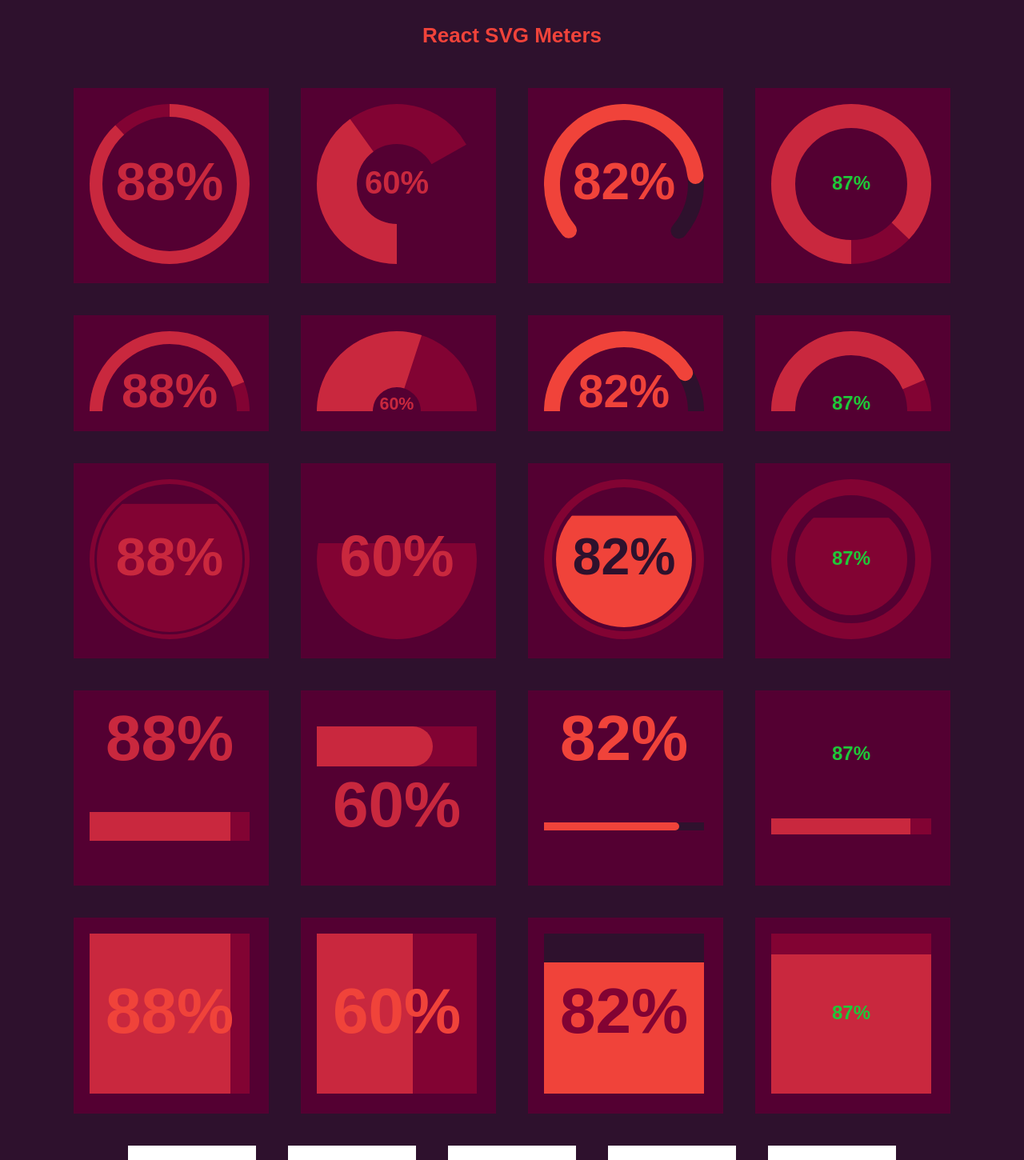
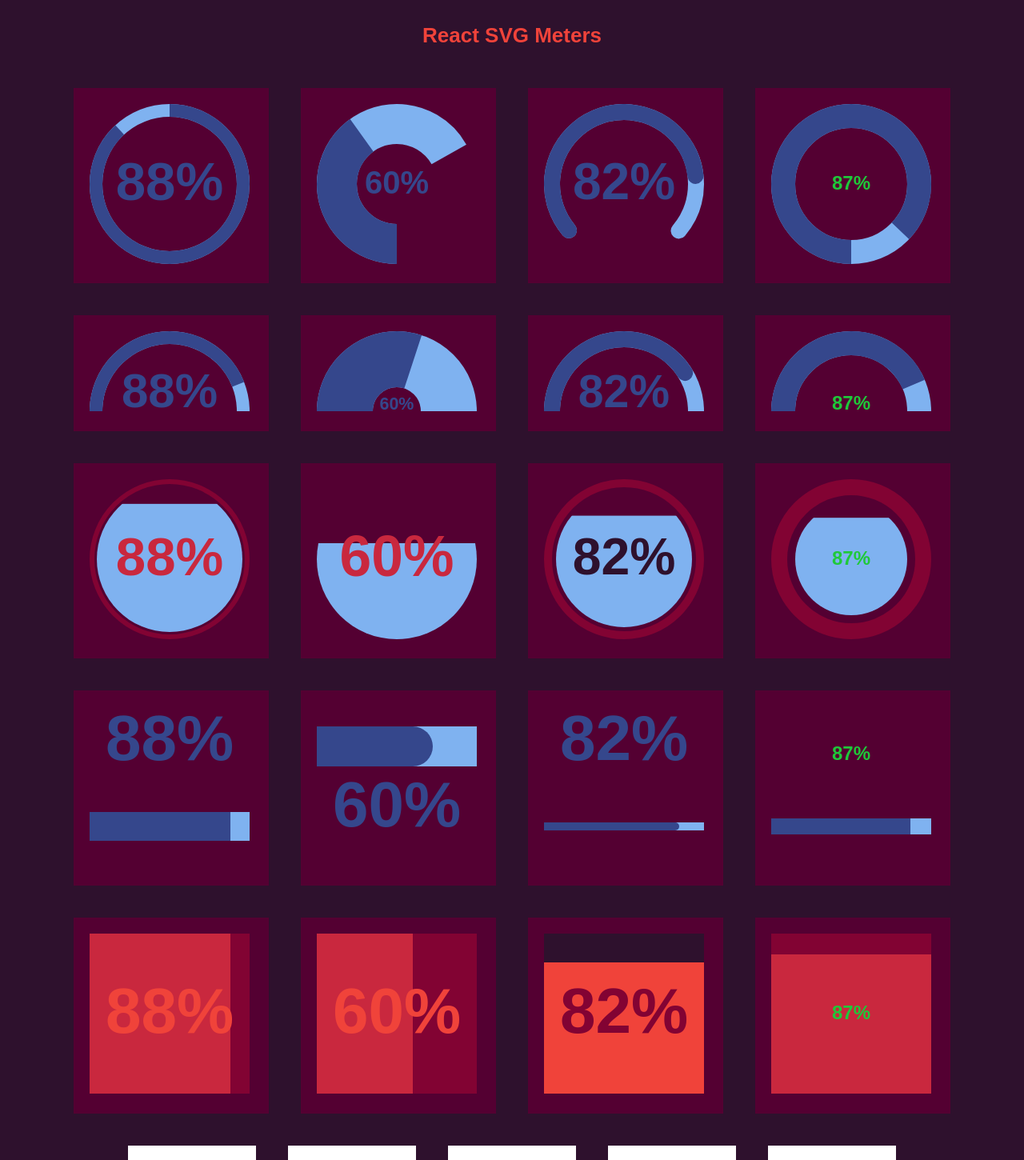
Before and after one commit to royledford/react-svg-meters, a React (Create React App) app: page /meters in a window 1280 px wide. Shown: the top 1450 px of the page at 80% size. Built offline with nearby package versions, Linux system fonts and the light colour scheme.

Commit message:
rename foreground/background color props'

```diff
--- a/src/components/Meter/BlockMeter.js
+++ b/src/components/Meter/BlockMeter.js
@@ -5,23 +5,23 @@ export default class BlockMeter extends Component {
   static propTypes = {
     value: PropTypes.number.isRequired,
     size: PropTypes.number,
-    lineBackground: PropTypes.string,
-    lineForeground: PropTypes.string,
+    backgroundColor: PropTypes.string,
+    foregroundColor: PropTypes.string,
     textColor: PropTypes.string,
     textStyle: PropTypes.object,
-    horizontal: PropTypes.bool,
+    direction: PropTypes.oneOf(['horizontal', 'vertical']),
   }
   static defaultProps = {
     size: 200,
-    lineBackground: '#7FB2F0',
-    lineForeground: '#35478C',
+    backgroundColor: '#7FB2F0',
+    foregroundColor: '#35478C',
     textColor: '#4E7AC7',
     textStyle: {},
-    horizontal: true,
+    direction: 'horizontal',
   }
 
   render() {
-    const { size, value, lineBackground, lineForeground, textStyle, horizontal } = this.props
+    const { size, value, backgroundColor, foregroundColor, textStyle, direction } = this.props
 
     const baseTextStyle = {
       fontSize: size / 2.5,
@@ -36,16 +36,16 @@ export default class BlockMeter extends Component {
     let textStyleOveride = { ...baseTextStyle, ...textStyle }
 
     let progressBar = (
-      <line x1={0} y1={middle} x2={fillSize} y2={middle} style={{ stroke: lineForeground }} strokeWidth={size} />
+      <line x1={0} y1={middle} x2={fillSize} y2={middle} style={{ stroke: foregroundColor }} strokeWidth={size} />
     )
-    if (!horizontal)
+    if (direction === 'vertical')
       progressBar = (
         <line
           x1={middle}
           y1={size}
           x2={middle}
           y2={size - fillSize}
-          style={{ stroke: lineForeground }}
+          style={{ stroke: foregroundColor }}
           strokeWidth={size}
         />
       )
@@ -53,7 +53,7 @@ export default class BlockMeter extends Component {
     return (
       <svg width={size} height={size} viewBox={viewBox} style={{ fill: 'none' }}>
         {/* background */}
-        <line x1={0} y1={middle} x2={size} y2={middle} style={{ stroke: lineBackground }} strokeWidth={size} />
+        <line x1={0} y1={middle} x2={size} y2={middle} style={{ stroke: backgroundColor }} strokeWidth={size} />
         {/* foreground */}
         {progressBar}
         <text style={textStyleOveride} className="circle-text" x="50%" y="50%" dy=".3em" textAnchor="middle">
--- a/src/components/Meters.js
+++ b/src/components/Meters.js
@@ -69,8 +69,8 @@ export default class Meters extends Component {
           <div className="meters-meterwrap">
             <CircleMeter
               value={rand1}
-              lineForeground={styles.color.foreground}
-              lineBackground={styles.color.background}
+              foregroundColor={styles.color.foreground}
+              backgroundColor={styles.color.background}
             />
           </div>
           <div className="meters-meterwrap">
@@ -80,8 +80,8 @@ export default class Meters extends Component {
               progressStart={180}
               meterLength={240}
               rounded={false}
-              lineForeground={styles.color.foreground}
-              lineBackground={styles.color.background}
+              foregroundColor={styles.color.foreground}
+              backgroundColor={styles.color.background}
             />
           </div>
           <div className="meters-meterwrap">
@@ -89,8 +89,8 @@ export default class Meters extends Component {
               lineWidth={20}
               value={rand3}
               rounded={true}
-              lineBackground="#2E112D"
-              lineForeground="#F0433A"
+              backgroundColor="#2E112D"
+              foregroundColor="#F0433A"
               progressStart={230}
               meterLength={260}
             />
@@ -101,8 +101,8 @@ export default class Meters extends Component {
               value={rand4}
               textStyle={styles.textStyle}
               progressStart={180}
-              lineForeground={styles.color.foreground}
-              lineBackground={styles.color.background}
+              foregroundColor={styles.color.foreground}
+              backgroundColor={styles.color.background}
             />
           </div>
         </div>
@@ -116,16 +116,16 @@ export default class Meters extends Component {
           <div className="meters-meterwrap">
             <HalfCircleMeter
               value={rand1}
-              lineForeground={styles.color.foreground}
-              lineBackground={styles.color.background}
+              foregroundColor={styles.color.foreground}
+              backgroundColor={styles.color.background}
             />
           </div>
           <div className="meters-meterwrap">
             <HalfCircleMeter
               lineWidth={70}
               value={rand2}
-              lineForeground={styles.color.foreground}
-              lineBackground={styles.color.background}
+              foregroundColor={styles.color.foreground}
+              backgroundColor={styles.color.background}
             />
           </div>
           <div className="meters-meterwrap">
@@ -133,8 +133,8 @@ export default class Meters extends Component {
               lineWidth={20}
               value={rand3}
               rounded={true}
-              lineBackground="#2E112D"
-              lineForeground="#F0433A"
+              backgroundColor="#2E112D"
+              foregroundColor="#F0433A"
             />
           </div>
           <div className="meters-meterwrap">
@@ -142,8 +142,8 @@ export default class Meters extends Component {
               lineWidth={30}
               value={rand4}
               textStyle={styles.textStyle}
-              lineForeground={styles.color.foreground}
-              lineBackground={styles.color.background}
+              foregroundColor={styles.color.foreground}
+              backgroundColor={styles.color.background}
             />
           </div>
         </div>
@@ -159,7 +159,7 @@ export default class Meters extends Component {
               value={rand1}
               textColor={styles.color.foreground}
               borderColor={styles.color.background}
-              lineBackground={styles.color.background}
+              backgroundColor={styles.color.background}
             />
           </div>
           <div className="meters-meterwrap">
@@ -167,7 +167,7 @@ export default class Meters extends Component {
               value={rand2}
               showBorder={false}
               textColor={styles.color.foreground}
-              lineBackground={styles.color.background}
+              backgroundColor={styles.color.background}
             />
           </div>
           <div className="meters-meterwrap">
@@ -175,7 +175,7 @@ export default class Meters extends Component {
               lineWidth={10}
               value={rand3}
               borderColor={styles.color.background}
-              lineBackground="#F0433A"
+              backgroundColor="#F0433A"
               textColor="#2E112D"
             />
           </div>
@@ -186,7 +186,7 @@ export default class Meters extends Component {
               textStyle={styles.textStyle}
               textColor={styles.color.foreground}
               borderColor={styles.color.background}
-              lineBackground={styles.color.background}
+              backgroundColor={styles.color.background}
             />
           </div>
         </div>
@@ -200,8 +200,8 @@ export default class Meters extends Component {
           <div className="meters-meterwrap">
             <LineMeter
               value={rand1}
-              lineForeground={styles.color.foreground}
-              lineBackground={styles.color.background}
+              foregroundColor={styles.color.foreground}
+              backgroundColor={styles.color.background}
             />
           </div>
           <div className="meters-meterwrap">
@@ -210,8 +210,8 @@ export default class Meters extends Component {
               lineWidth={50}
               rounded={true}
               position="top"
-              lineForeground={styles.color.foreground}
-              lineBackground={styles.color.background}
+              foregroundColor={styles.color.foreground}
+              backgroundColor={styles.color.background}
             />
           </div>
           <div className="meters-meterwrap">
@@ -219,8 +219,8 @@ export default class Meters extends Component {
               lineWidth={10}
               value={rand3}
               rounded={true}
-              lineBackground="#2E112D"
-              lineForeground="#F0433A"
+              backgroundColor="#2E112D"
+              foregroundColor="#F0433A"
               textStyle={styles.textStyleBright}
             />
           </div>
@@ -230,8 +230,8 @@ export default class Meters extends Component {
               value={rand4}
               rounded={false}
               textStyle={styles.textStyle}
-              lineForeground={styles.color.foreground}
-              lineBackground={styles.color.background}
+              foregroundColor={styles.color.foreground}
+              backgroundColor={styles.color.background}
             />
           </div>
         </div>
@@ -246,34 +246,34 @@ export default class Meters extends Component {
             <BlockMeter
               value={rand1}
               textColor={styles.color.bright}
-              lineForeground={styles.color.foreground}
-              lineBackground={styles.color.background}
+              foregroundColor={styles.color.foreground}
+              backgroundColor={styles.color.background}
             />
           </div>
           <div className="meters-meterwrap">
             <BlockMeter
               value={rand2}
               textColor={styles.color.bright}
-              lineForeground={styles.color.foreground}
-              lineBackground={styles.color.background}
+              foregroundColor={styles.color.foreground}
+              backgroundColor={styles.color.background}
             />
           </div>
           <div className="meters-meterwrap">
             <BlockMeter
               value={rand3}
-              lineBackground="#2E112D"
-              lineForeground="#F0433A"
+              backgroundColor="#2E112D"
+              foregroundColor="#F0433A"
               textColor={styles.color.background}
-              horizontal={false}
+              direction="vertical"
             />
           </div>
           <div className="meters-meterwrap">
             <BlockMeter
               value={rand4}
-              lineForeground={styles.color.foreground}
-              lineBackground={styles.color.background}
+              foregroundColor={styles.color.foreground}
+              backgroundColor={styles.color.background}
               textStyle={styles.textStyle}
-              horizontal={false}
+              direction="vertical"
             />
           </div>
         </div>
```
